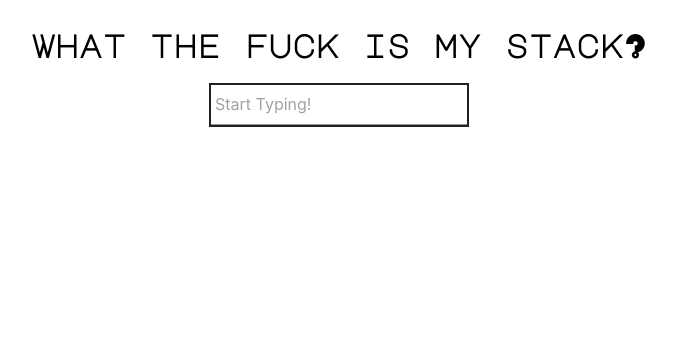
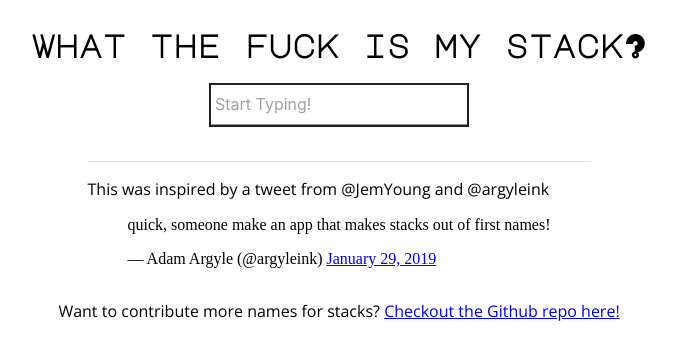
Before and after one commit to DonutsInBelly/whatthefuckismystack, a React (Create React App) app: page / in a window 1280 px wide. Shown: the top 360 px of the page, without its empty margins (301-977 px from the left). Built offline with nearby package versions, Linux system fonts and the light colour scheme.

Commit message:
feat(Footer): added tweet and github info

```diff
--- a/src/App.jsx
+++ b/src/App.jsx
@@ -1,5 +1,5 @@
 import React from "react";
-import { Grid } from "@material-ui/core";
+import { Divider, Grid } from "@material-ui/core";
 import {
   createMuiTheme,
   MuiThemeProvider,
@@ -11,6 +11,10 @@ import StackNameGenerator from "./components/StackNameGenerator.jsx";
 const styles = theme => ({
   heading: {
     fontFamily: "Major Mono Display"
+  },
+
+  normal: {
+    fontFamily: "Open Sans"
   },
 
   generatorInput: {
@@ -58,6 +62,16 @@ class App extends React.Component {
     });
   }
 
+  componentDidMount() {
+    const script = document.createElement("script");
+
+    script.src = "https://platform.twitter.com/widgets.js";
+    script.async = true;
+    script.charset = "utf-8";
+
+    document.body.appendChild(script);
+  }
+
   render() {
     return (
       <MuiThemeProvider theme={theme}>
@@ -88,6 +102,33 @@ class App extends React.Component {
               stackName={this.state.stackName}
             />
           </Grid>
+          <Grid item xs={12}>
+            <br />
+            <Divider />
+            <p className={this.props.classes.normal}>
+              This was inspired by a tweet from @JemYoung and @argyleink
+            </p>
+            <blockquote className="twitter-tweet" data-lang="en">
+              <p lang="en" dir="ltr">
+                quick, someone make an app that makes stacks out of first names!
+              </p>
+              &mdash; Adam Argyle (@argyleink){" "}
+              <a href="https://twitter.com/argyleink/status/1090336562515079168?ref_src=twsrc%5Etfw">
+                January 29, 2019
+              </a>
+            </blockquote>
+          </Grid>
+          <Grid item xs={12}>
+            <p className={this.props.classes.normal}>
+              Want to contribute more names for stacks?{" "}
+              <a
+                href="https://github.com/dominusbelli/whatthefuckismystack"
+                target="_blank"
+              >
+                Checkout the Github repo here!
+              </a>
+            </p>
+          </Grid>
         </Grid>
       </MuiThemeProvider>
     );
```
